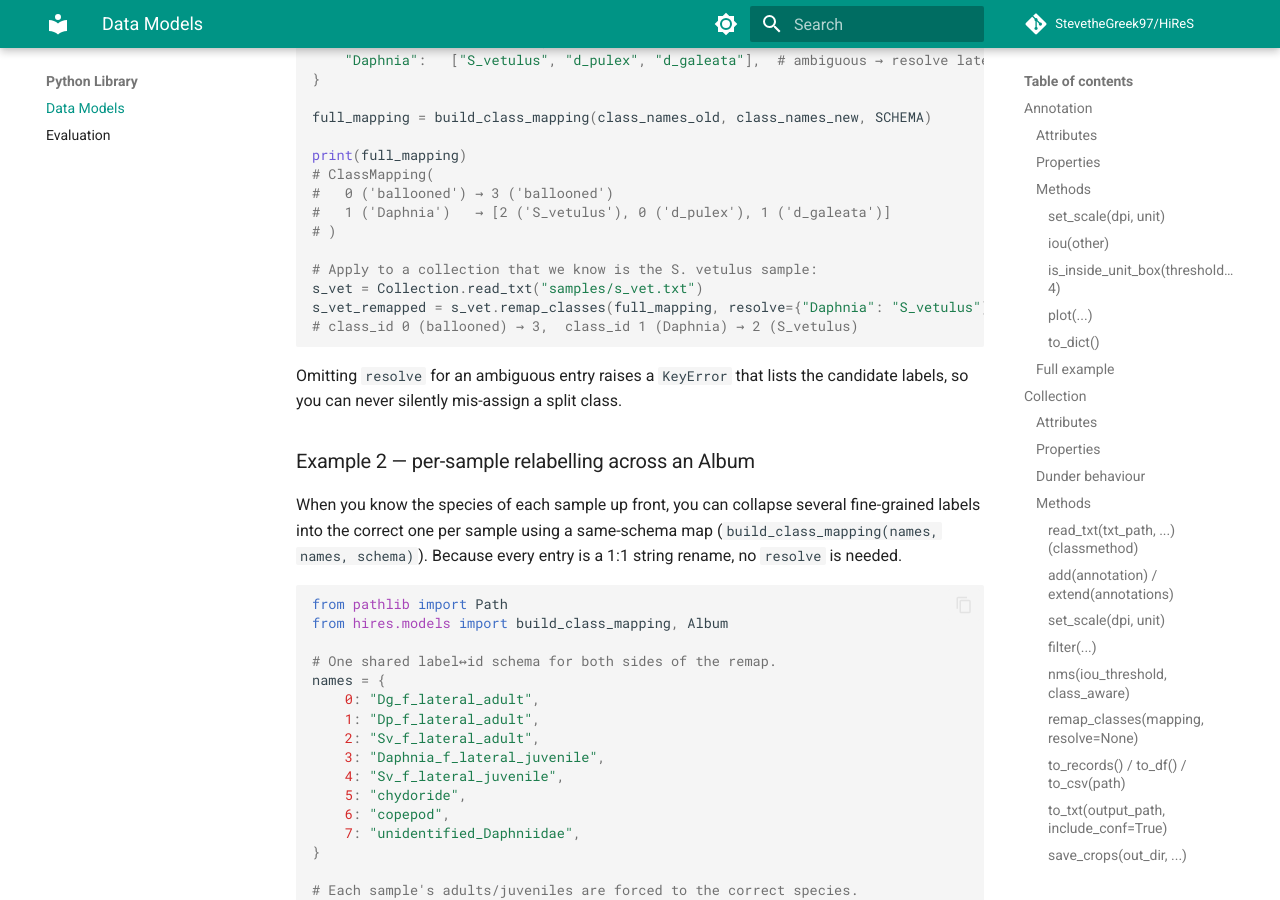
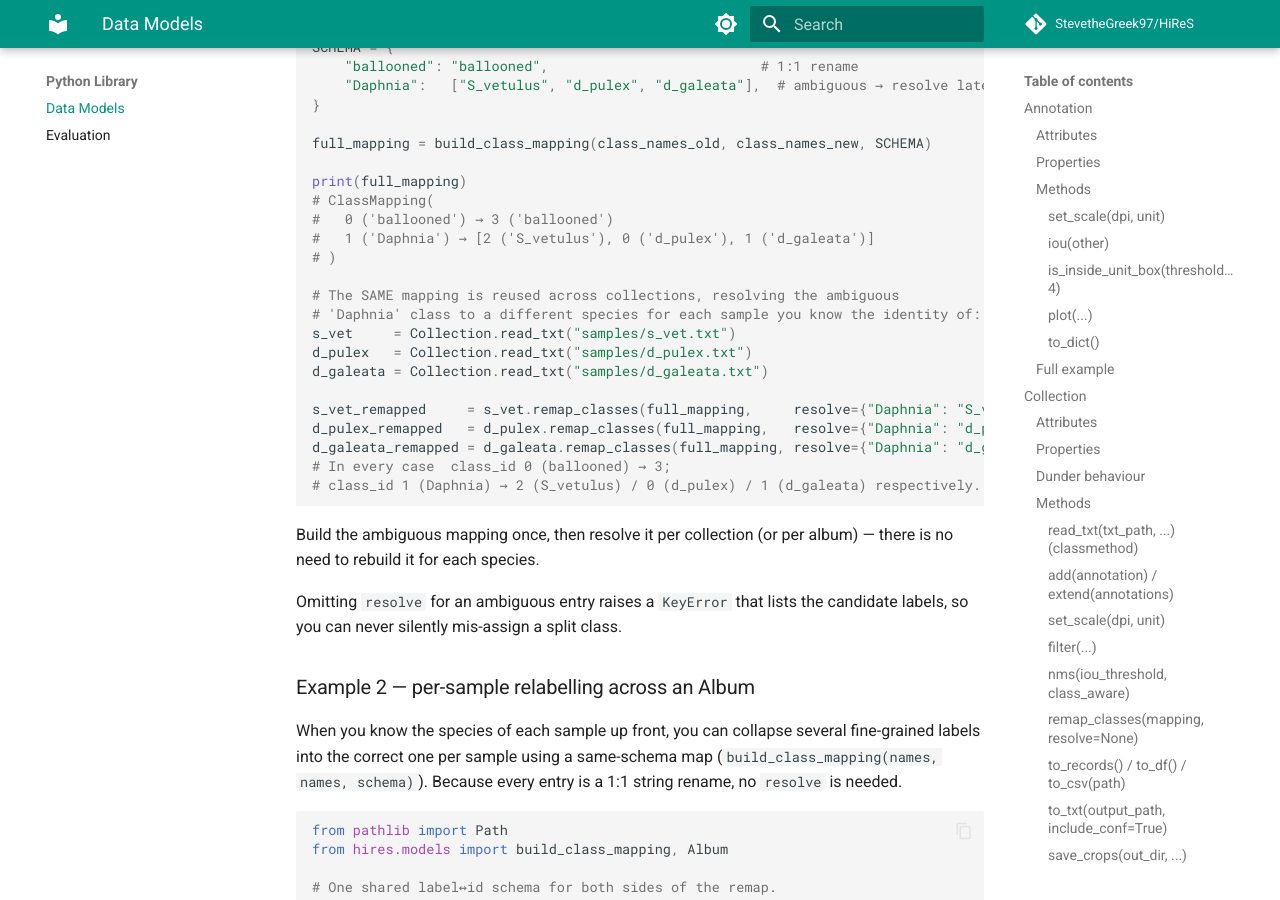
Before and after one commit to StevetheGreek97/HiReS, an MkDocs documentation site: the page built from docs/models.md, in a window 1280 px wide and 900 px high, scrolled down 13039 px. Built offline with MkDocs 1.6.1 and Material for MkDocs 9.7.7, drawn with Linux system fonts in a browser that asks for light colours; comment, search, counter and statistics services are not loaded; some of the changed text lies outside the part shown.

Commit message:
update remap docs

````diff
--- a/docs/models.md
+++ b/docs/models.md
@@ -547,7 +547,8 @@ different ID orderings.
 
 A list value marks an **ambiguous** entry: a single old class that could become
 one of several new classes. You decide which one later, per-collection or
-per-album, via the `resolve` argument of `remap_classes`.
+per-album, via the `resolve` argument of `remap_classes`. The chosen label must
+be one of the declared candidates — picking anything else raises a `ValueError`.
 
 ### `ClassMapping`
 
@@ -583,14 +584,24 @@ full_mapping = build_class_mapping(class_names_old, class_names_new, SCHEMA)
 print(full_mapping)
 # ClassMapping(
 #   0 ('ballooned') → 3 ('ballooned')
-#   1 ('Daphnia')   → [2 ('S_vetulus'), 0 ('d_pulex'), 1 ('d_galeata')]
+#   1 ('Daphnia') → [2 ('S_vetulus'), 0 ('d_pulex'), 1 ('d_galeata')]
 # )
 
-# Apply to a collection that we know is the S. vetulus sample:
-s_vet = Collection.read_txt("samples/s_vet.txt")
-s_vet_remapped = s_vet.remap_classes(full_mapping, resolve={"Daphnia": "S_vetulus"})
-# class_id 0 (ballooned) → 3,  class_id 1 (Daphnia) → 2 (S_vetulus)
+# The SAME mapping is reused across collections, resolving the ambiguous
+# 'Daphnia' class to a different species for each sample you know the identity of:
+s_vet     = Collection.read_txt("samples/s_vet.txt")
+d_pulex   = Collection.read_txt("samples/d_pulex.txt")
+d_galeata = Collection.read_txt("samples/d_galeata.txt")
+
+s_vet_remapped     = s_vet.remap_classes(full_mapping,     resolve={"Daphnia": "S_vetulus"})
+d_pulex_remapped   = d_pulex.remap_classes(full_mapping,   resolve={"Daphnia": "d_pulex"})
+d_galeata_remapped = d_galeata.remap_classes(full_mapping, resolve={"Daphnia": "d_galeata"})
+# In every case  class_id 0 (ballooned) → 3;
+# class_id 1 (Daphnia) → 2 (S_vetulus) / 0 (d_pulex) / 1 (d_galeata) respectively.
 ```
+
+Build the ambiguous mapping once, then resolve it per collection (or per album)
+— there is no need to rebuild it for each species.
 
 Omitting `resolve` for an ambiguous entry raises a `KeyError` that lists the
 candidate labels, so you can never silently mis-assign a split class.
````
